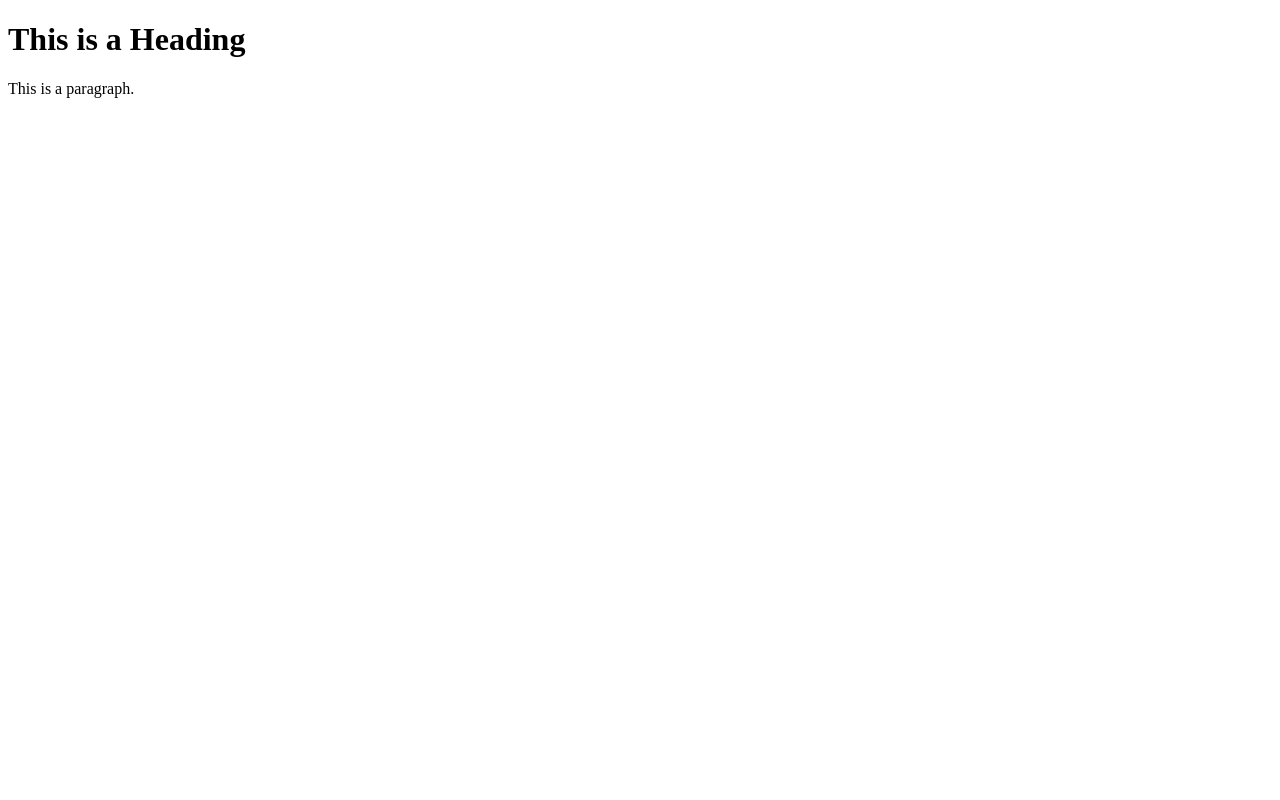
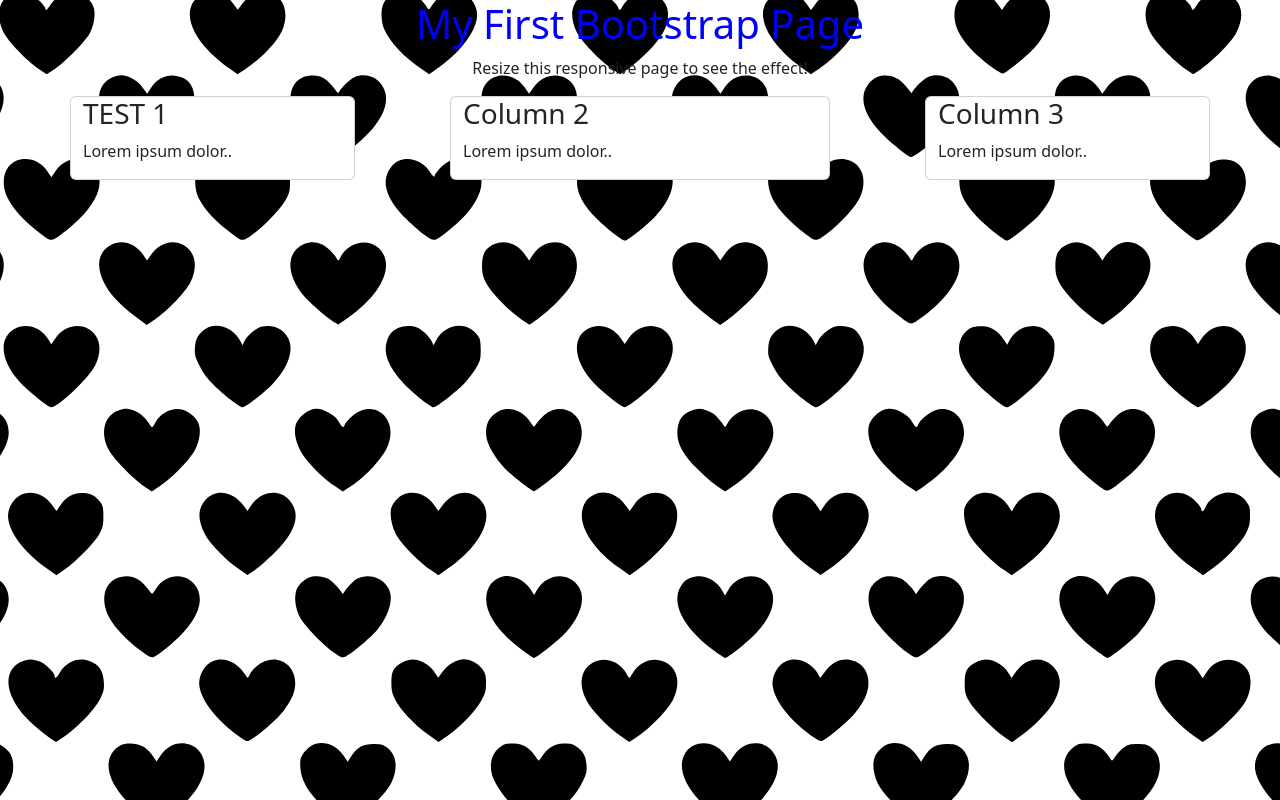
Before and after one commit to jupe21/cintawan, a plain HTML site: page index.html in a window 1280 px wide. Drawn offline with nearby package versions, Linux system fonts and the light colour scheme.

Commit message:
prve spremembe

```diff
--- a/index.html
+++ b/index.html
@@ -1,12 +1,43 @@
 <!DOCTYPE html>
 <html>
 <head>
-<title>Page Title</title>
+<title>cintawan</title>
+
+<link href="https://cdn.jsdelivr.net/npm/bootstrap@5.3.0/dist/css/bootstrap.min.css" rel="stylesheet" integrity="sha384-9ndCyUaIbzAi2FUVXJi0CjmCapSmO7SnpJef0486qhLnuZ2cdeRhO02iuK6FUUVM" crossorigin="anonymous">
+<link rel="stylesheet" type="text/css" href="mojstil.css">
+
 </head>
 <body>
 
-<h1>This is a Heading</h1>
-<p>This is a paragraph.</p>
+    <div class="jumbotron text-center">
+        <h1>My First Bootstrap Page</h1>
+        <p>Resize this responsive page to see the effect!</p>
+      </div>
+
+      <div class="container">
+        <div class="row">
+          <div class="col-sm-3 card">
+            <h3>TEST 1</h3>
+            <p>Lorem ipsum dolor..</p>
+          </div>
+
+          <div class="col-sm-1 ">
+          </div>
+
+          <div class="col-sm-4 card">
+            <h3>Column 2</h3>
+            <p>Lorem ipsum dolor..</p>
+          </div>
+
+          <div class="col-sm-1 ">
+        </div>
+
+          <div class="col-sm-3 card">
+            <h3>Column 3</h3>
+            <p>Lorem ipsum dolor..</p>
+          </div>
+        </div>
+      </div>
 
 </body>
 </html>
--- /dev/null
+++ b/mojstil.css
@@ -0,0 +1,13 @@
+body {
+    background-image: url("odzadje.svg");
+    background-position: center;
+  }
+
+.card{
+    background-color: white;
+    border-radius: 7;
+}
+
+h1{
+    color: blue;
+}
```
Also changed, not shown: odzadje.svg (added).
